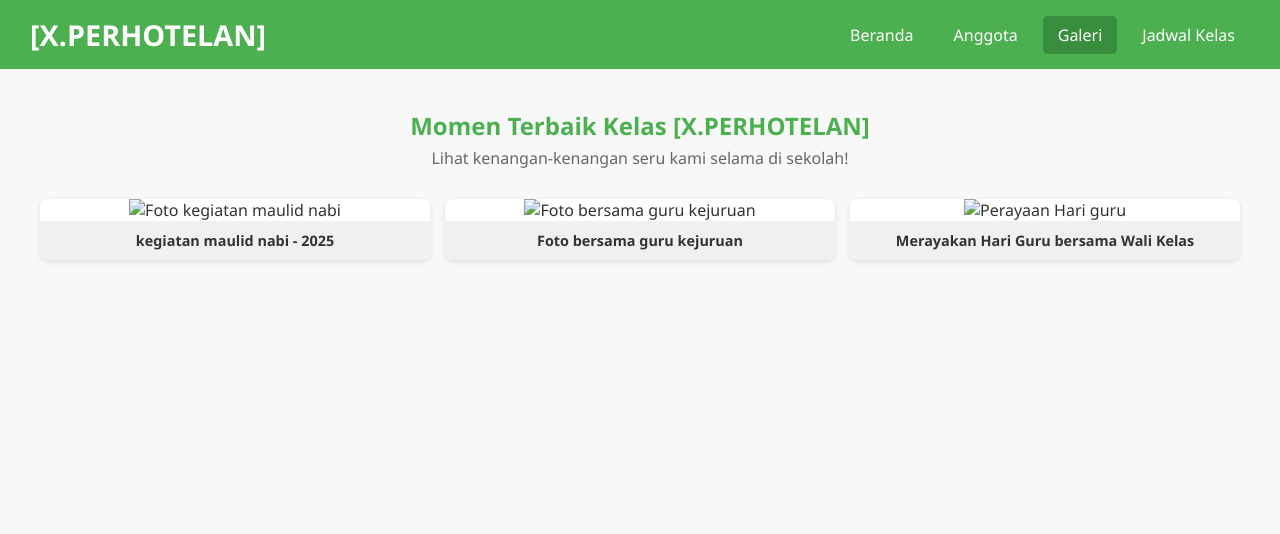
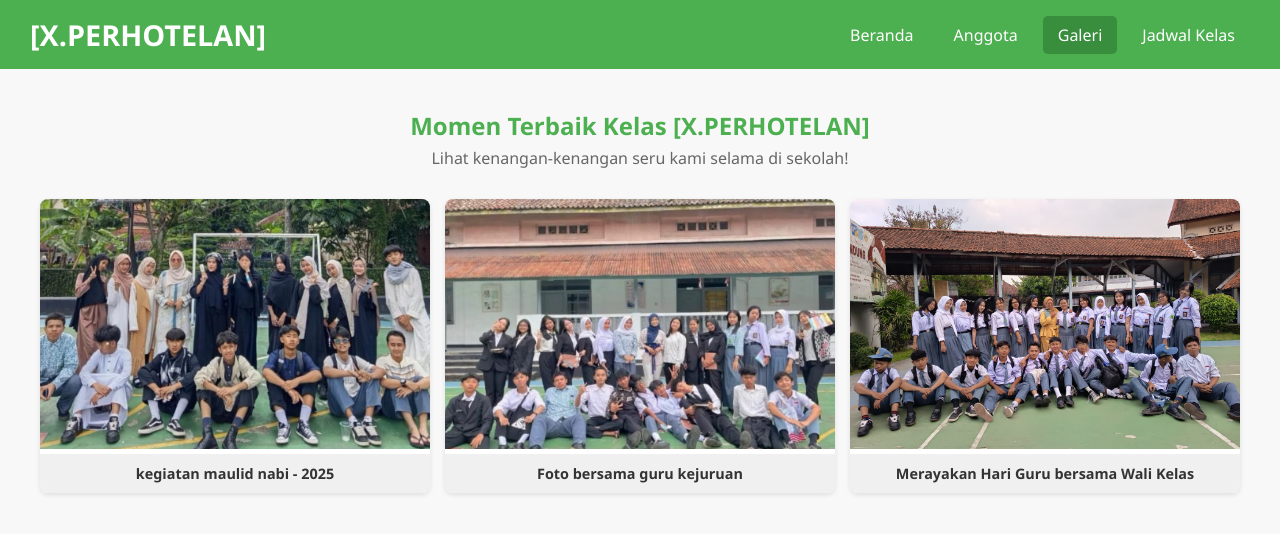
Before and after one commit to Gibranzzy/website-kelas-x.perhotelan, a plain HTML site: page galeri.html in a window 1280 px wide. Drawn offline with Linux system fonts and the light colour scheme.

Commit message:
Update galeri.html

```diff
--- a/galeri.html
+++ b/galeri.html
@@ -31,20 +31,21 @@
         <div class="galeri-grid">
 
             <div class="galeri-item">
-                <img src="c:\Users\Gibran A Shaputra\OneDrive\Documents\WhatsApp Image 2025-10-07 at 23.09.50_9bc0de4d.jpg" alt="Foto kegiatan maulid nabi">
+                <img src="images/fotokelas3.jpg" alt="Foto kegiatan maulid nabi">
                 <div class="caption">kegiatan maulid nabi - 2025</div>
             </div>
 
             <div class="galeri-item">
-                <img src="c:\Users\Gibran A Shaputra\OneDrive\Documents\WhatsApp Image 2025-10-07 at 23.09.50_286ac0f2.jpg" alt="Foto bersama guru kejuruan">
+                <img src="images/FotoKelas2.jpg" alt="Foto bersama guru kejuruan">
                 <div class="caption">Foto bersama guru kejuruan</div>
             </div>
 
             <div class="galeri-item">
-                <img src="c:\Users\Gibran A Shaputra\OneDrive\Documents\WhatsApp Image 2025-10-07 at 22.26.30_9b7ed778.jpg" alt="Perayaan Hari guru">
+                <img src="images/Fotokelas.jpg" alt="Perayaan Hari guru">
                 <div class="caption">Merayakan Hari Guru bersama Wali Kelas</div>
             </div>
 
             </div>
         </section>
+
 </main>
```
